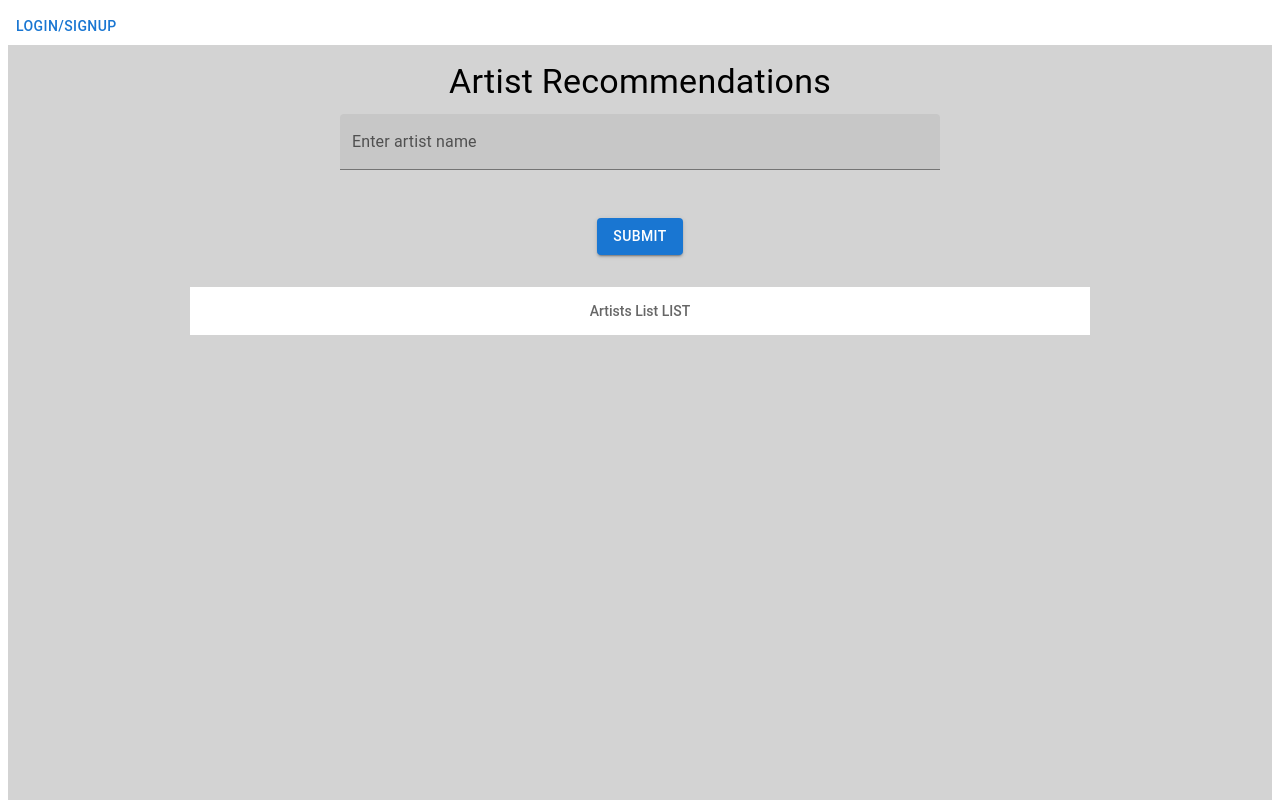
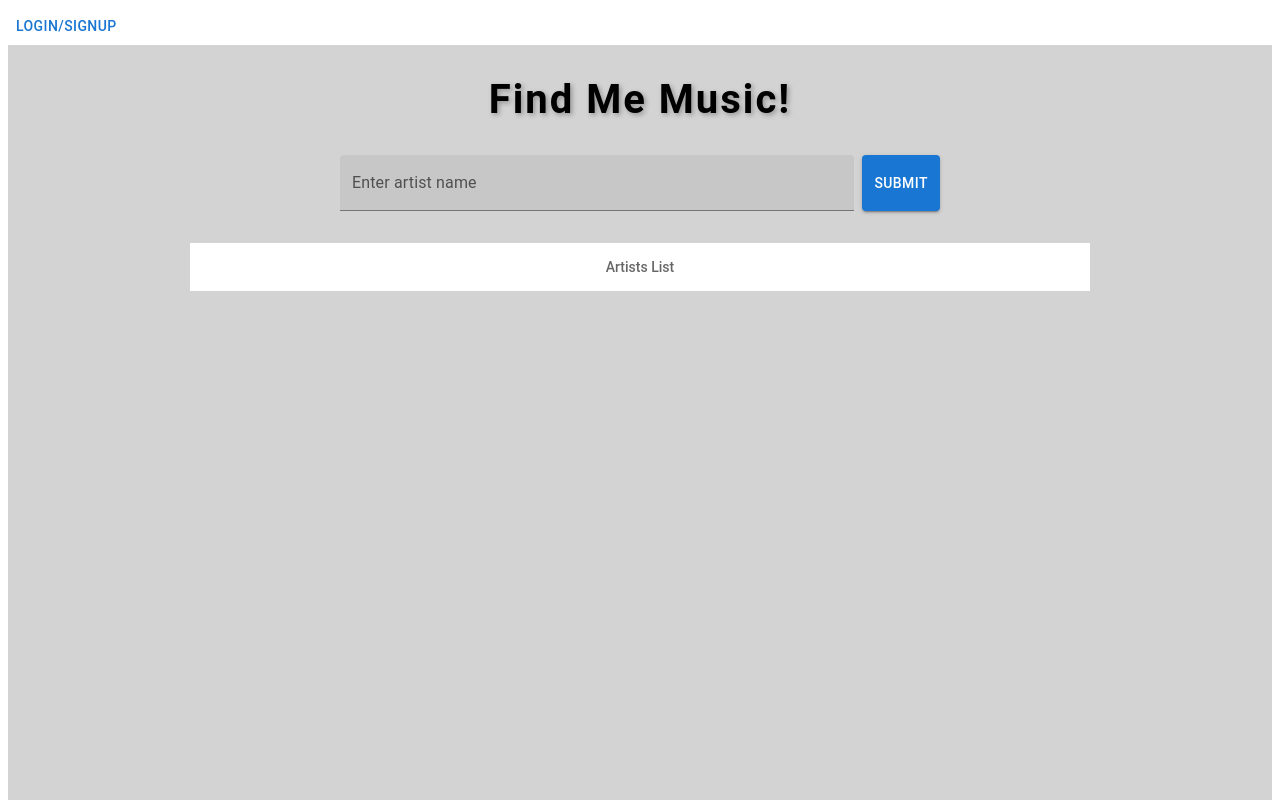
Before and after one commit to Gali411/Project-3-, a React (Vite) app in the folder client/: page / in a window 1280 px wide. Shown: the top 800 px of the page. Built offline with nearby package versions, Linux system fonts and the light colour scheme.

Commit message:
home page up

```diff
--- a/client/src/pages/Home.tsx
+++ b/client/src/pages/Home.tsx
@@ -50,37 +50,62 @@ export default function Home() {
         justifyContent: 'center',
         minHeight: '80vh',
         textAlign: 'center',
-        padding: 2,
-        backgroundColor: 'lightgray',
+        padding: 4,
+        backgroundColor: 'lightgrey',
       }}
     >
-      <Typography variant="h4" gutterBottom>
-        Artist Recommendations
+      <Typography variant="h3"
+        gutterBottom
+        sx={{
+          fontFamily: "'Roboto', sans-serif",
+          fontWeight: '700',
+          color: 'black',
+          textShadow: '2px 2px 5px rgba(0, 0, 0, 0.3)',
+          letterSpacing: '2px',
+          fontSize: '2.5rem', // Adjust size for prominence
+          marginBottom: 4,
+        }}
+      >
+        Find Me Music!
       </Typography>
 
+
+
+<Box
+  sx={{
+    display: 'flex',
+    alignItems: 'center',
+    justifyContent: 'flex-start',
+    gap: 1,
+    width: '100%',
+    maxWidth: 600,
+    marginBottom: 2,
+  }}
+>
   <TextField
     value={artist}
     onChange={handleInputChange}
     label="Enter artist name"
     variant="filled"
     fullWidth
-        className="custom-label" // Add custom CSS class here
-        sx={{
-          marginBottom: 6,
-          width: '100%',
-          maxWidth: 600,
-        }}
+    sx={{ flexGrow: 1 }}
   />
 
-      <Button onClick={submit} variant="contained" disabled={loading}>
+  <Button
+    onClick={submit}
+    variant="contained"
+    disabled={loading}
+    sx={{ height: '56px' }} // Align button height with text field
+  >
     {loading ? 'Loading...' : 'Submit'}
   </Button>
+</Box>
 
       {error && <Typography color="error" sx={{ marginTop: 2 }}>{error}</Typography>}
 
-      <ImageList sx={{ width: 900, height: 800, marginTop: 4 }}>
+      <ImageList sx={{ width: 900, height: 800, marginTop: 2 }}>
         <ImageListItem key="Subheader" cols={2}>
-          <ListSubheader component="div">Artists List LIST</ListSubheader>
+          <ListSubheader component="div">Artists List</ListSubheader>
         </ImageListItem>
         {recommendations.map((item, index) => (
           <ImageListItem key={index}>
```
Lines whose indentation alone changed are shown as unchanged.
